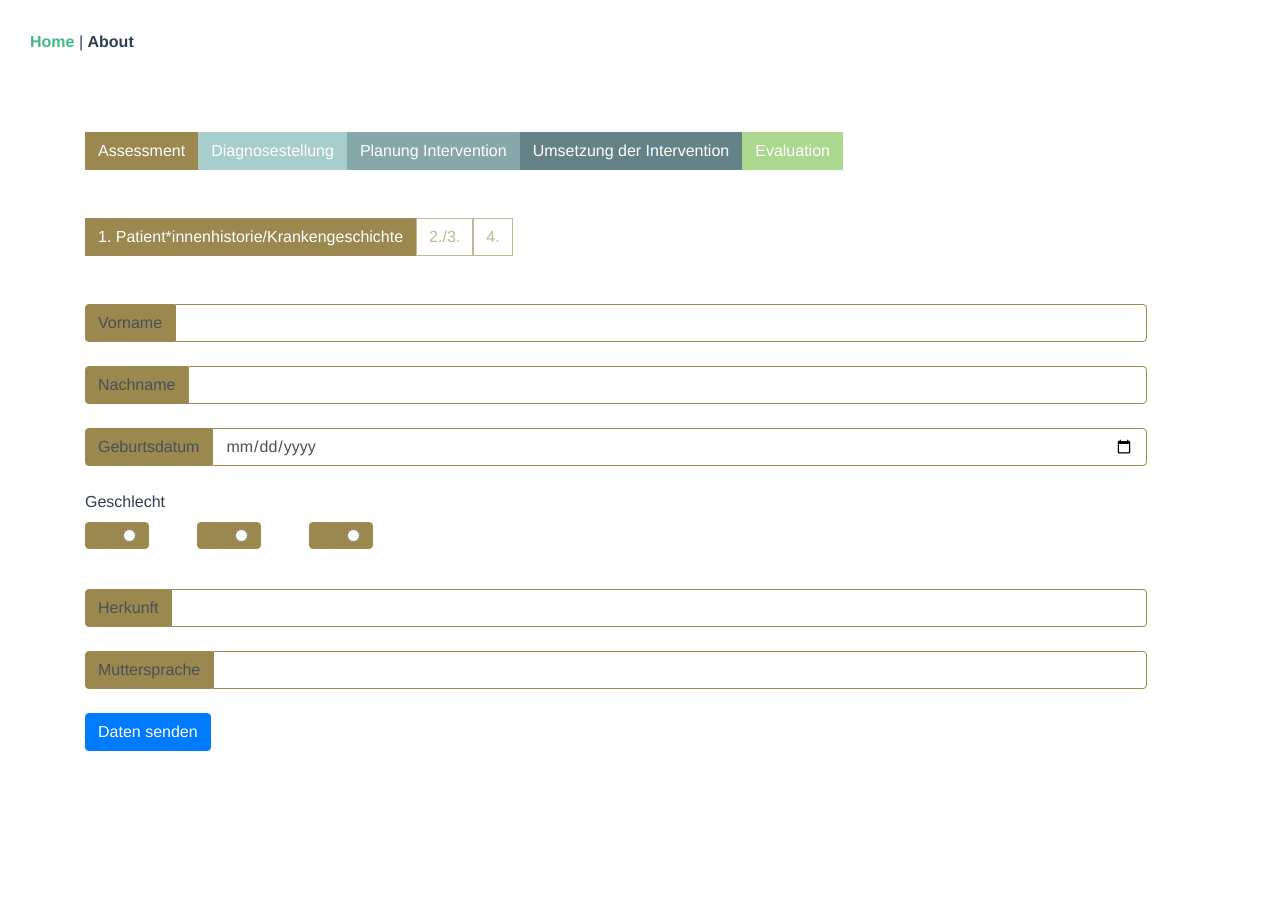
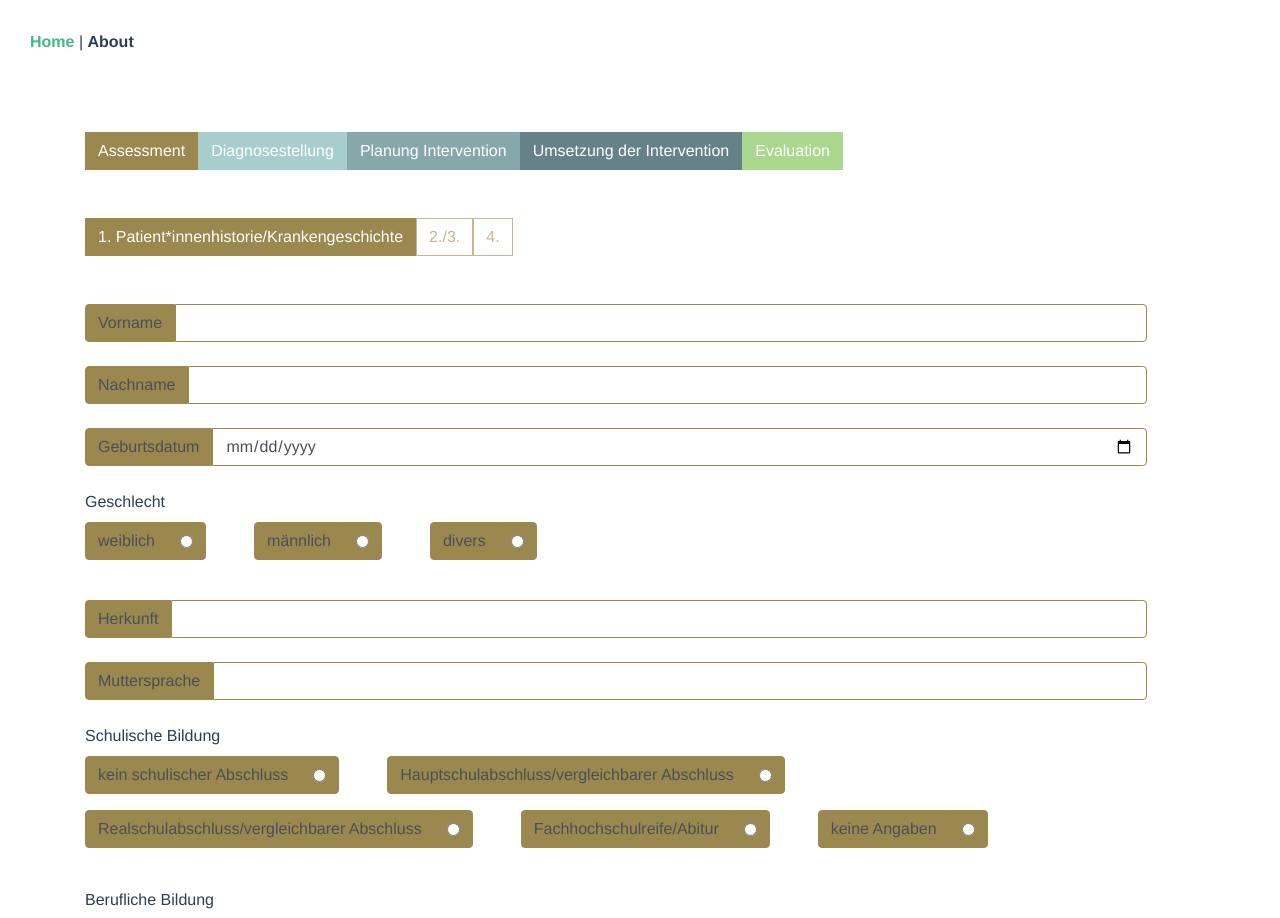
Before and after one commit to Syb10/modive, a Vue app in the folder client/: page / in a window 1280 px wide. Shown: the top 918 px of the page. Before the commit the page ends 800 px from the top, so only its background shows below. Built offline with nearby package versions, Linux system fonts and the light colour scheme; what vuex-map-fields would draw is missing.

Commit message:
added Data Inputs (schulische Bildung, berufliche Bildung, beruf), modified Input geschlecht

```diff
--- a/client/src/components/Assessment/Assessment1.vue
+++ b/client/src/components/Assessment/Assessment1.vue
@@ -14,9 +14,9 @@
       />
       <CheckboxForm
         :checkboxs="[
-          {value:'weiblich', id:'weiblich', name:'geschlecht'},
-          {value:'männlich', id:'maennlich', name:'geschlecht'},
-          {value:'divers', id:'divers', name:'geschlecht'}
+          {title:'weiblich', value:'weiblich', id:'weiblich', name:'geschlecht'},
+          {title:'männlich', value:'maennlich', id:'maennlich', name:'geschlecht'},
+          {title:'divers', value:'divers', id:'divers', name:'geschlecht'}
         ]"
         :title="'Geschlecht'"
         v-model="geschlecht"
@@ -28,6 +28,33 @@
       <InputForm
         v-model="muttersprache"
         :content="{ title: 'Muttersprache', id: 'muttersprache', type:'text' }"
+      />
+      <CheckboxForm
+        :checkboxs="[
+          {title:'kein schulischer Abschluss', value:'keinAbschluss', id:'keinAbschluss', name:'schulischeBildung'},
+          {title:'Hauptschulabschluss/vergleichbarer Abschluss', value:'hauptschule', id:'hauptschule', name:'schulischeBildung'},
+          {title:'Realschulabschluss/vergleichbarer Abschluss', value:'realschule', id:'realschule', name:'schulischeBildung'},
+          {title:'Fachhochschulreife/Abitur', value:'abitur', id:'abitur', name:'schulischeBildung'},
+          {title:'keine Angaben', value:'keineAngaben', id:'keineAngaben', name:'schulischeBildung'}
+        ]"
+        :title="'Schulische Bildung'"
+        v-model="schulischeBildung"
+      />
+      <CheckboxForm
+        :checkboxs="[
+          {title:'kein beruflicher Abschluss', value:'keinAbschluss', id:'keinAbschluss', name:'beruflicheBildung'},
+          {title:'Ausbildung/Lehre/Fachschule', value:'ausbildung', id:'ausbildung', name:'beruflicheBildung'},
+          {title:'Bachelor/Diplom', value:'bachelor', id:'bachelor', name:'beruflicheBildung'},
+          {title:'Master', value:'master', id:'master', name:'beruflicheBildung'},
+          {title:'Promotion', value:'promotion', id:'promotion', name:'beruflicheBildung'},
+          {title:'keine Angaben', value:'keineAngaben', id:'keineAngaben', name:'beruflicheBildung'}
+        ]"
+        :title="'Berufliche Bildung'"
+        v-model="beruflicheBildung"
+      />
+      <InputForm
+        v-model="beruf"
+        :content="{ title: 'Ausgeübter Beruf', id: 'beruf', type:'text' }"
       />
     </div>
 </template>
@@ -51,6 +78,9 @@ export default {
       "geschlecht",
       "herkunft",
       "muttersprache",
+      "schulischeBildung",
+      "beruflicheBildung",
+      "beruf"
     ]),
   }
 };
--- a/client/src/store/index.js
+++ b/client/src/store/index.js
@@ -10,6 +10,10 @@ export default createStore({
         geschlecht: [],
         herkunft:"",
         muttersprache:"",
+        schulischeBildung:[],
+        beruflicheBildung:[],
+        beruf:"",
+        getraenke:[]
     }
   },
   getters: {
--- a/client/src/views/Home.vue
+++ b/client/src/views/Home.vue
@@ -2,6 +2,7 @@
   <div class="home">
     <form>
       <div>
+        <div class="header">
           <button
             v-for="tab in tabs"
             :key="tab.id"
@@ -12,6 +13,7 @@
           >
             {{tab.name}}
           </button>
+        </div>
         <keep-alive>
           <component :is="currentTab"></component>
         </keep-alive>
@@ -56,15 +58,16 @@ export default {
       "vorname",
       "nachname",
       "geburtsdatum",
+      "geschlecht",
       "herkunft",
       "muttersprache",
+      "schulischeBildung",
+      "beruflicheBildung",
+      "beruf",
       "koerpergroesse",
       "koerpergewicht",
       "bmi"
-    ]),
-    geschlecht(){
-      return this.$store.state.form.geschlecht;
-    }
+    ])
   },
   methods: {
     addPatient() {
@@ -77,6 +80,9 @@ export default {
           "geschlecht" : this.geschlecht,
           "herkunft": this.herkunft,
           "muttersprache": this.muttersprache,
+          "schulischeBildung": this.schulischeBildung,
+          "beruflicheBildung": this.beruflicheBildung,
+          "beruf": this.beruf,
           "koerpergroesse": this.koerpergroesse,
           "koerpergewicht": this.koerpergewicht,
           "bmi": this.bmi,
@@ -89,6 +95,9 @@ export default {
           this.geschlecht = [];
           this.herkunft = "";
           this.muttersprache = "";
+          this.schulischeBildung = [];
+          this.beruflicheBildung = [];
+          this.beruf = "";
           this.koerpergroesse = null;
           this.koerpergewicht = null;
           this.bmi = null;
```
Also changed, not shown: 1 other file (tests, documents, lock files or other folders). Lines whose indentation alone changed are shown as unchanged.
